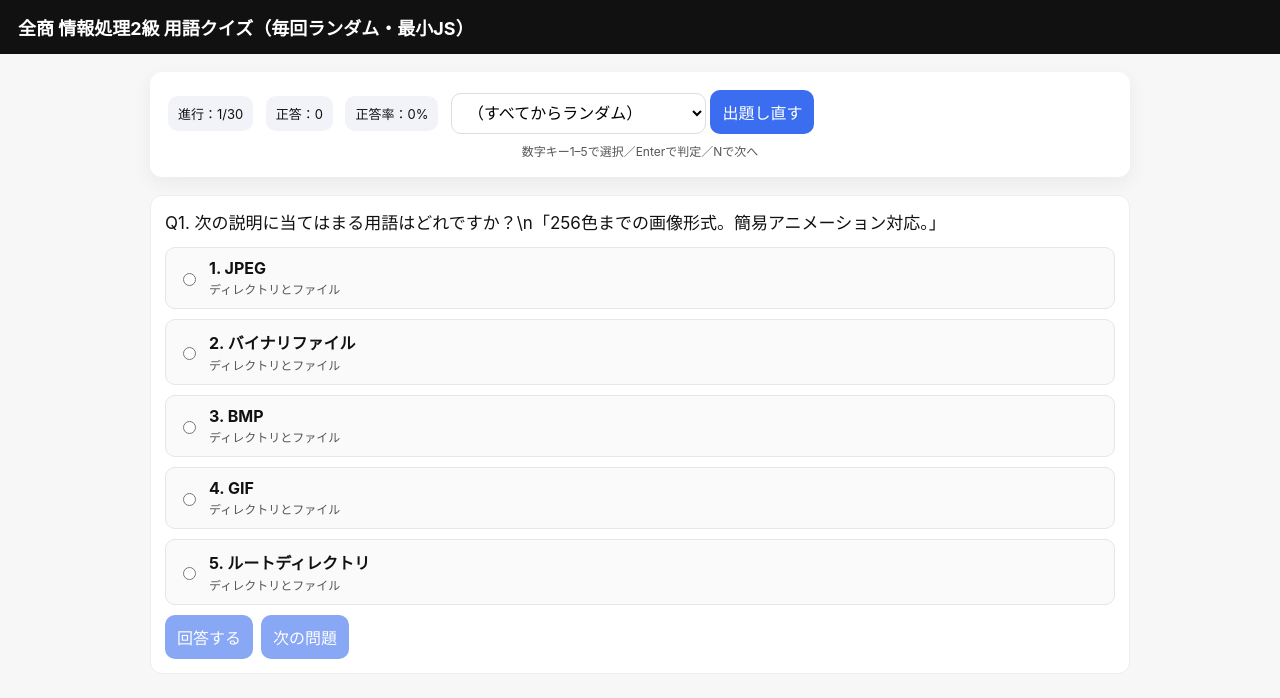
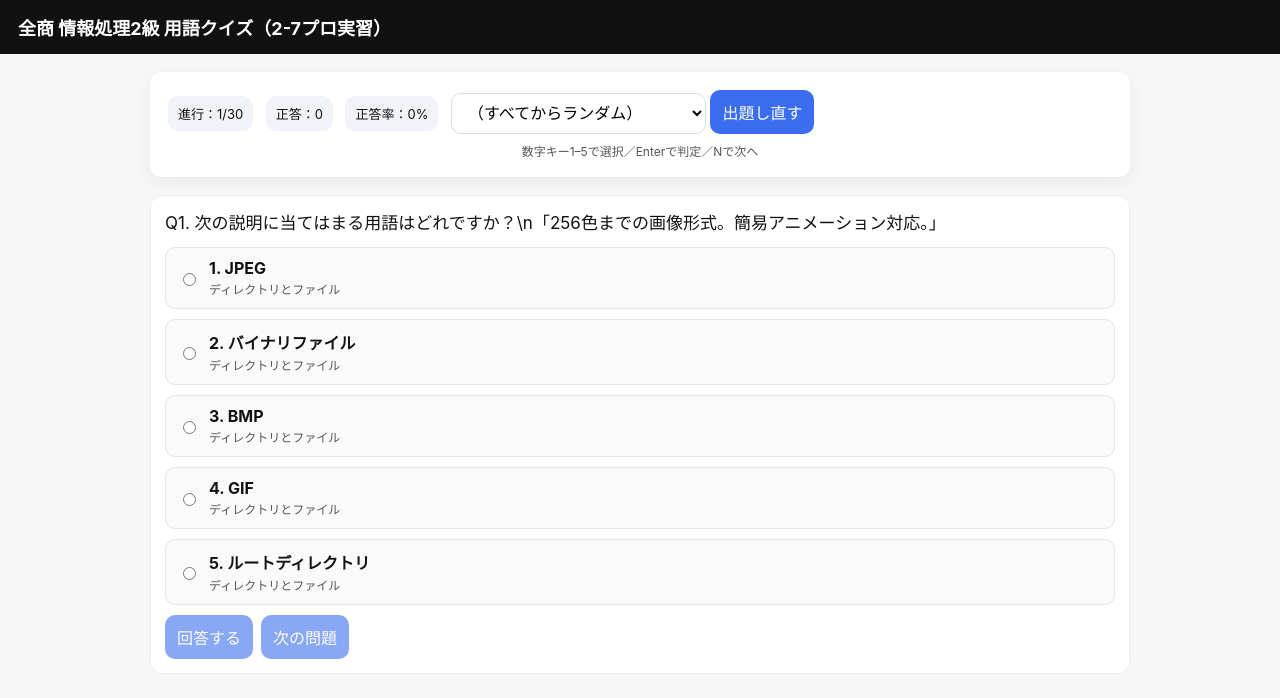
Before and after one commit to izusho-shorika/2_yougo, a plain HTML site: page index.html in a window 1280 px wide. Drawn offline with Linux system fonts and the light colour scheme.

Commit message:
Update index.html

```diff
--- a/index.html
+++ b/index.html
@@ -1,6 +1,6 @@
 <!DOCTYPE html><html lang="ja"><head><meta charset="utf-8">
 <meta name="viewport" content="width=device-width,initial-scale=1">
-<title>全商 情報処理2級 用語クイズ（毎回ランダム・最小JS）</title>
+<title>全商 情報処理2級 用語クイズ（2-7プロ実習）</title>
 <style>
 body{font-family:-apple-system,BlinkMacSystemFont,"Hiragino Kaku Gothic ProN","Noto Sans JP","Yu Gothic","Meiryo",sans-serif;margin:0;background:#f7f7f8;color:#111}
 header{background:#111;color:#fff;padding:14px 18px;position:sticky;top:0;z-index:100}
@@ -22,7 +22,7 @@ button:disabled{opacity:.6;cursor:not-allowed}
 .warn{background:#fff4ce;border:1px solid #ffd24d;color:#6b4e00;padding:6px 8px;border-radius:8px;font-size:12px;margin-top:8px;display:none}
 </style>
 </head><body>
-<header><h1>全商 情報処理2級 用語クイズ（毎回ランダム・最小JS）</h1></header>
+<header><h1>全商 情報処理2級 用語クイズ（2-7プロ実習）</h1></header>
 <div class="wrap">
   <div class="panel">
     <div id="debug" class="debug"></div>
```
